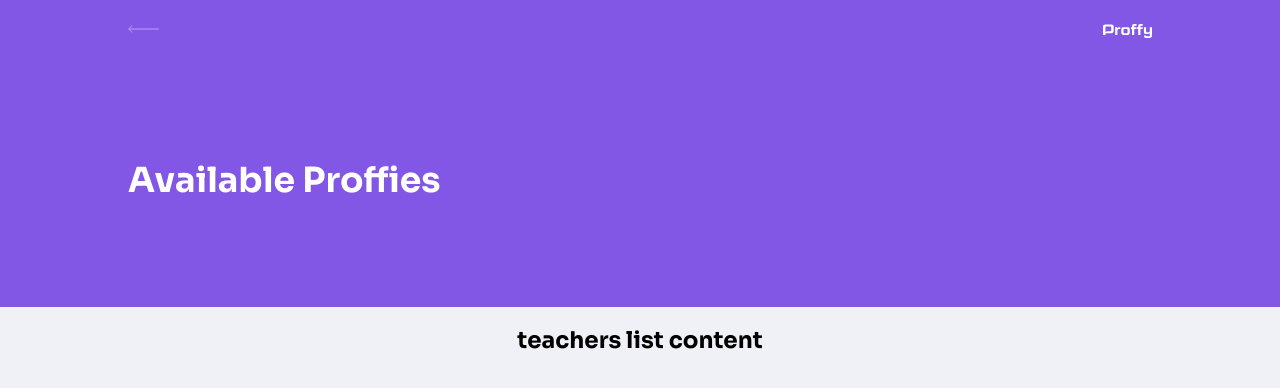
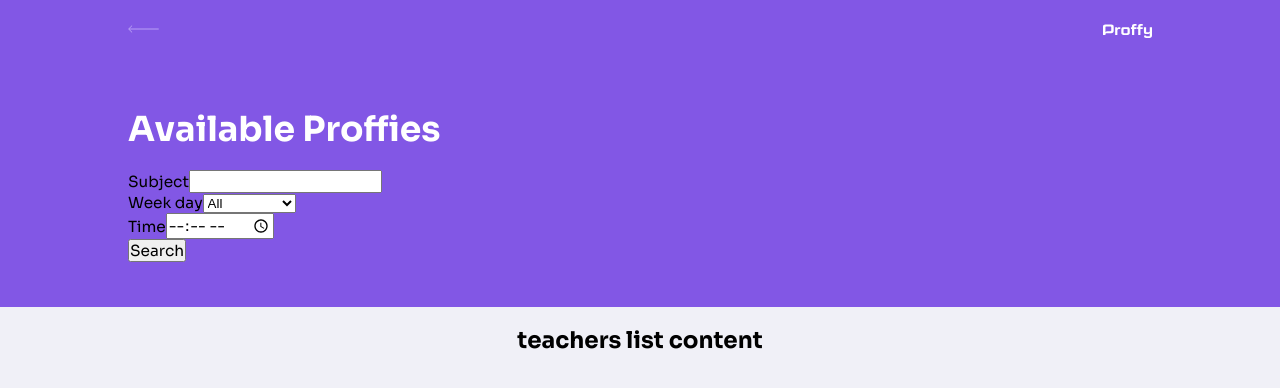
Before and after one commit to dwtoledo/proffy-react-web-app, a React (Vite) app: page /teachers in a window 1280 px wide. Shown: the top 388 px of the page. Built offline with nearby package versions, Linux system fonts and the light colour scheme.

Commit message:
Add Intial Teacher List Filter as PageHeader child
React Hook Form and Yup Validation Usage

```diff
--- a/package.json
+++ b/package.json
@@ -9,9 +9,12 @@
     "preview": "vite preview"
   },
   "dependencies": {
+    "@hookform/resolvers": "^2.9.7",
     "react": "^18.2.0",
     "react-dom": "^18.2.0",
-    "react-router-dom": "^6.3.0"
+    "react-hook-form": "^7.34.2",
+    "react-router-dom": "^6.3.0",
+    "yup": "^0.32.11"
   },
   "devDependencies": {
     "@types/react": "^18.0.17",
--- a/src/components/PageHeader/index.tsx
+++ b/src/components/PageHeader/index.tsx
@@ -8,6 +8,7 @@ import "./styles.css";
 type PageHeaderProps = {
   title: string;
   description?: string;
+  children?: React.ReactNode;
 };
 
 function PageHeader(props: PageHeaderProps) {
@@ -26,6 +27,7 @@ function PageHeader(props: PageHeaderProps) {
       <div className="page-header__content">
         <h1>{props.title}</h1>
         <p>{props.description}</p>
+        <div className="page-header__childrens">{props.children}</div>
       </div>
     </header>
   );
--- a/src/pages/TeachersList/index.tsx
+++ b/src/pages/TeachersList/index.tsx
@@ -1,11 +1,68 @@
+import { useForm } from "react-hook-form";
+import { yupResolver } from "@hookform/resolvers/yup";
+import filtersValidators from "./validators/filters-validators";
 import PageHeader from "../../components/PageHeader";
 
 import "./styles.css";
 
+interface IFilterFormInputs {
+  teacher_subject: string;
+  class_week_days: string;
+  class_time: string;
+}
+
 function TeachersList() {
+  const {
+    register,
+    handleSubmit,
+    formState: { errors },
+  } = useForm<IFilterFormInputs>({
+    resolver: yupResolver(filtersValidators),
+  });
+
+  const onSubmit = (data: IFilterFormInputs) => {
+    console.log(data);
+  };
+
   return (
     <div id="teachers-list">
-      <PageHeader title="Available Proffies" />
+      <PageHeader title="Available Proffies">
+        <form
+          className="teachers-list__filters"
+          onSubmit={handleSubmit(onSubmit)}
+        >
+          <div className="teachers-list__input">
+            <label htmlFor="teacher_subject">Subject</label>
+            <input
+              type="text"
+              id="teacher_subject"
+              {...register("teacher_subject")}
+            />
+            <p>{errors.teacher_subject?.message}</p>
+          </div>
+
+          <div className="teachers-list__input">
+            <label htmlFor="class_week_days">Week day</label>
+            <select id="class_week_days" {...register("class_week_days")}>
+              <option value="all">All</option>
+              <option value="monday">Monday</option>
+              <option value="tuesday">Tuesday</option>
+              <option value="wednesday">Wednesday</option>
+              <option value="thursday">Thursday</option>
+              <option value="friday">Friday</option>
+              <option value="saturday">Saturday</option>
+              <option value="sunday">Sunday</option>
+            </select>
+          </div>
+
+          <div className="teachers-list__input">
+            <label htmlFor="class_time">Time</label>
+            <input type="time" id="class_time" {...register("class_time")} />
+          </div>
+
+          <button type="submit">Search</button>
+        </form>
+      </PageHeader>
 
       <div className="teachers-list__content container">
         <h2>teachers list content</h2>
--- /dev/null
+++ b/src/pages/TeachersList/validators/filters-validators.tsx
@@ -0,0 +1,9 @@
+import * as yup from "yup";
+
+const filtersValidators = yup.object().shape({
+  teacher_subject: yup
+    .string()
+    .min(2, "subject must have at least 2 characters"),
+});
+
+export default filtersValidators;
```
Also changed, not shown: 1 other file (tests, documents, lock files or other folders).
